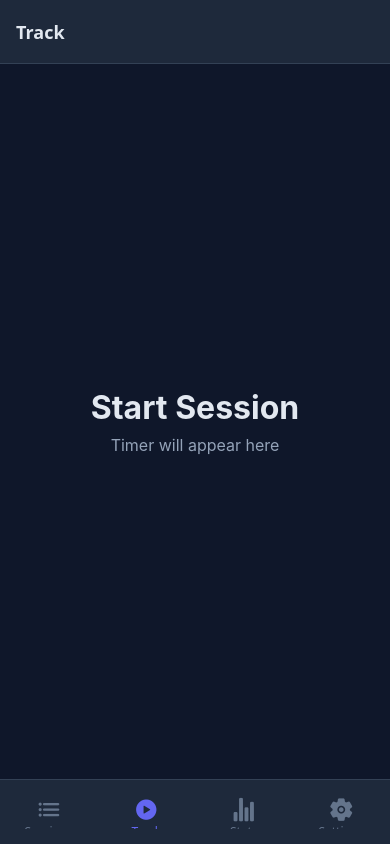
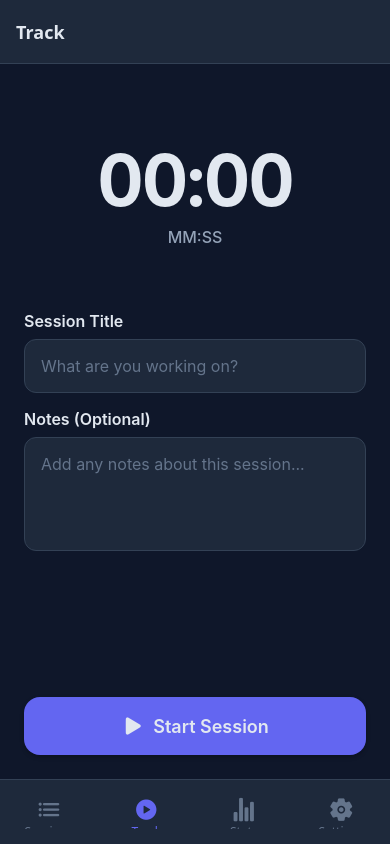
Before and after one commit to z-Pearlina/Session-Track, a React Native app: screen /StartSession in a window 390 px wide. Built offline with nearby package versions, Linux system fonts and the light colour scheme.

Commit message:
feat: implement complete timer screen with start/pause/stop and session save

```diff
--- a/src/screens/StartSessionScreen.tsx
+++ b/src/screens/StartSessionScreen.tsx
@@ -1,15 +1,217 @@
-import React from 'react';
-import { View, Text, StyleSheet } from 'react-native';
+import React, { useState } from 'react';
+import {
+  View,
+  Text,
+  StyleSheet,
+  TextInput,
+  ScrollView,
+  KeyboardAvoidingView,
+  Platform,
+  Alert,
+} from 'react-native';
 import { SafeAreaView } from 'react-native-safe-area-context';
 import { theme } from '../theme/theme';
+import { useTimer } from '../hooks/useTimer';
+import { TimerDisplay } from '../components/TimerDisplay';
+import { TimerButton } from '../components/TimerButton';
+import { useSessionStore } from '../stores/useSessionStore';
+import { Session } from '../types';
 
 export default function StartSessionScreen() {
+  const [title, setTitle] = useState('');
+  const [notes, setNotes] = useState('');
+  const [startedAt, setStartedAt] = useState<string | null>(null);
+
+  const {
+    elapsedMs,
+    isRunning,
+    isPaused,
+    startTimer,
+    pauseTimer,
+    resumeTimer,
+    stopTimer,
+    resetTimer
+  } = useTimer();
+
+  const { addSession } = useSessionStore();
+
+  const handleStart = () => {
+    const now = new Date().toISOString();
+    setStartedAt(now);
+    startTimer();
+  };
+
+  const handlePause = () => {
+    pauseTimer();
+  };
+
+  const handleResume = () => {
+    resumeTimer();
+  };
+
+  const handleStop = () => {
+    if (elapsedMs < 1000) {
+      Alert.alert(
+        'Session Too Short',
+        'Please track for at least 1 second before saving.',
+        [{ text: 'OK' }]
+      );
+      return;
+    }
+
+    Alert.alert(
+      'Save Session',
+      'Would you like to save this session?',
+      [
+        {
+          text: 'Discard',
+          style: 'destructive',
+          onPress: handleDiscard,
+        },
+        {
+          text: 'Save',
+          onPress: handleSave,
+        },
+      ]
+    );
+  };
+
+  const handleSave = async () => {
+    try {
+      const endedAt = new Date().toISOString();
+
+      const session: Session = {
+        id: `session_${Date.now()}`,
+        title: title.trim() || 'Untitled Session',
+        categoryId: 'default', // We'll add categories in Phase 2
+        durationMs: elapsedMs,
+        notes: notes.trim(),
+        startedAt: startedAt!,
+        endedAt,
+        createdAt: new Date().toISOString(),
+        updatedAt: new Date().toISOString(),
+      };
+
+      await addSession(session);
+
+      Alert.alert(
+        'Success!',
+        'Session saved successfully',
+        [{ text: 'OK', onPress: handleReset }]
+      );
+    } catch (error) {
+      Alert.alert(
+        'Error',
+        'Failed to save session. Please try again.',
+        [{ text: 'OK' }]
+      );
+    }
+  };
+
+  const handleDiscard = () => {
+    handleReset();
+  };
+
+  const handleReset = () => {
+    stopTimer();
+    resetTimer();
+    setTitle('');
+    setNotes('');
+    setStartedAt(null);
+  };
+
   return (
     <SafeAreaView style={styles.container} edges={['bottom']}>
-      <View style={styles.content}>
-        <Text style={styles.title}>Start Session</Text>
-        <Text style={styles.subtitle}>Timer will appear here</Text>
-      </View>
+      <KeyboardAvoidingView
+        behavior={Platform.OS === 'ios' ? 'padding' : 'height'}
+        style={styles.keyboardView}
+      >
+        <ScrollView
+          contentContainerStyle={styles.scrollContent}
+          keyboardShouldPersistTaps="handled"
+        >
+          {/* Timer Display */}
+          <View style={styles.timerSection}>
+            <TimerDisplay elapsedMs={elapsedMs} size="large" />
+
+            {isRunning && (
+              <View style={styles.statusBadge}>
+                <View style={[styles.statusDot, isPaused && styles.statusDotPaused]} />
+                <Text style={styles.statusText}>
+                  {isPaused ? 'Paused' : 'Recording'}
+                </Text>
+              </View>
+            )}
+          </View>
+
+          {/* Session Info Input */}
+          <View style={styles.inputSection}>
+            <Text style={styles.inputLabel}>Session Title</Text>
+            <TextInput
+              style={styles.input}
+              placeholder="What are you working on?"
+              placeholderTextColor={theme.colors.text.tertiary}
+              value={title}
+              onChangeText={setTitle}
+              editable={!isRunning}
+            />
+
+            <Text style={styles.inputLabel}>Notes (Optional)</Text>
+            <TextInput
+              style={[styles.input, styles.textArea]}
+              placeholder="Add any notes about this session..."
+              placeholderTextColor={theme.colors.text.tertiary}
+              value={notes}
+              onChangeText={setNotes}
+              multiline
+              numberOfLines={4}
+              textAlignVertical="top"
+              editable={!isRunning}
+            />
+          </View>
+
+          {/* Control Buttons */}
+          <View style={styles.controlsSection}>
+            {!isRunning ? (
+              <TimerButton
+                title="Start Session"
+                icon="play"
+                onPress={handleStart}
+                variant="primary"
+                style={styles.primaryButton}
+              />
+            ) : (
+              <View style={styles.runningControls}>
+                {!isPaused ? (
+                  <TimerButton
+                    title="Pause"
+                    icon="pause"
+                    onPress={handlePause}
+                    variant="secondary"
+                    style={styles.controlButton}
+                  />
+                ) : (
+                  <TimerButton
+                    title="Resume"
+                    icon="play"
+                    onPress={handleResume}
+                    variant="primary"
+                    style={styles.controlButton}
+                  />
+                )}
+
+                <TimerButton
+                  title="Stop & Save"
+                  icon="stop"
+                  onPress={handleStop}
+                  variant="danger"
+                  style={styles.controlButton}
+                />
+              </View>
+            )}
+          </View>
+        </ScrollView>
+      </KeyboardAvoidingView>
     </SafeAreaView>
   );
 }
@@ -19,20 +221,75 @@ const styles = StyleSheet.create({
     flex: 1,
     backgroundColor: theme.colors.background.primary,
   },
-  content: {
+  keyboardView: {
     flex: 1,
-    alignItems: 'center',
-    justifyContent: 'center',
+  },
+  scrollContent: {
+    flexGrow: 1,
     padding: theme.spacing.lg,
   },
-  title: {
-    fontSize: theme.fontSize.xxl,
-    fontWeight: theme.fontWeight.bold,
+  timerSection: {
+    alignItems: 'center',
+    paddingVertical: theme.spacing.xxl,
+  },
+  statusBadge: {
+    flexDirection: 'row',
+    alignItems: 'center',
+    marginTop: theme.spacing.lg,
+    paddingHorizontal: theme.spacing.md,
+    paddingVertical: theme.spacing.sm,
+    backgroundColor: theme.colors.card,
+    borderRadius: theme.borderRadius.full,
+  },
+  statusDot: {
+    width: 8,
+    height: 8,
+    borderRadius: 4,
+    backgroundColor: theme.colors.success,
+    marginRight: theme.spacing.sm,
+  },
+  statusDotPaused: {
+    backgroundColor: theme.colors.warning,
+  },
+  statusText: {
+    color: theme.colors.text.secondary,
+    fontSize: theme.fontSize.sm,
+    fontWeight: theme.fontWeight.medium,
+  },
+  inputSection: {
+    marginBottom: theme.spacing.xl,
+  },
+  inputLabel: {
+    fontSize: theme.fontSize.md,
+    fontWeight: theme.fontWeight.semibold,
     color: theme.colors.text.primary,
     marginBottom: theme.spacing.sm,
+    marginTop: theme.spacing.md,
   },
-  subtitle: {
+  input: {
+    backgroundColor: theme.colors.card,
+    borderWidth: 1,
+    borderColor: theme.colors.border,
+    borderRadius: theme.borderRadius.md,
+    padding: theme.spacing.md,
     fontSize: theme.fontSize.md,
-    color: theme.colors.text.secondary,
+    color: theme.colors.text.primary,
+  },
+  textArea: {
+    minHeight: 100,
+    paddingTop: theme.spacing.md,
+  },
+  controlsSection: {
+    marginTop: 'auto',
+    paddingTop: theme.spacing.lg,
+  },
+  primaryButton: {
+    width: '100%',
+  },
+  runningControls: {
+    gap: theme.spacing.md,
+  },
+  controlButton: {
+    width: '100%',
   },
 });
```
